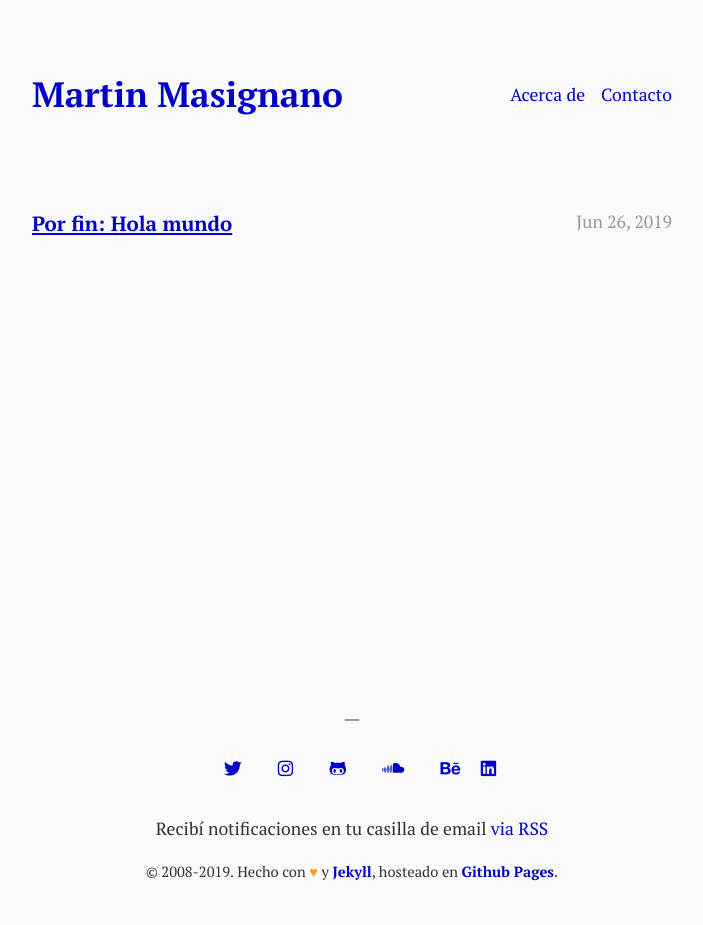
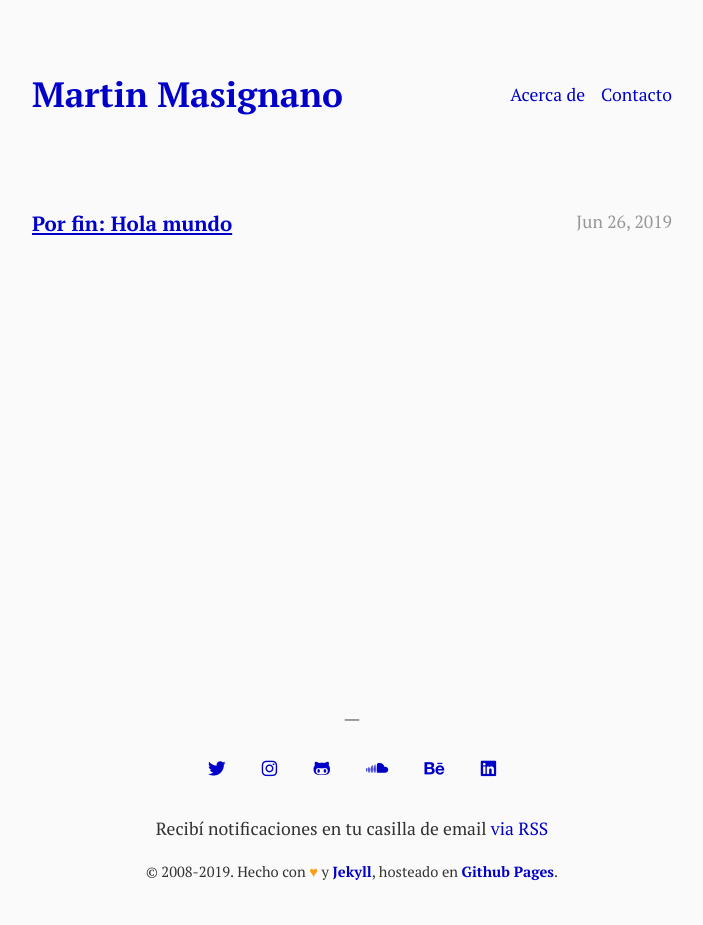
Before and after one commit to martinmasignano/martinmasignano.github.io, a Jekyll site: the page built from index.md, in a window 1280 px wide. Shown: the whole page, without its empty margins (288-991 px from the left). Built offline with Jekyll 4.4.1, drawn with Linux system fonts in a browser that asks for light colours; nearby versions of some CDN libraries.

Commit message:
Adjust list styles

```diff
--- a/_sass/minimal/base.scss
+++ b/_sass/minimal/base.scss
@@ -10,18 +10,6 @@ ul {
     li {
         list-style: none;
         display: inline-block;
-
-
-        a {
-            padding: 0 1rem
-        }
-
-        &:last-child {
-
-            a {
-                padding: 0;
-            }
-        }
     }
 }
 
--- a/_sass/minimal/layout.scss
+++ b/_sass/minimal/layout.scss
@@ -39,6 +39,21 @@ header {
 
     &.site-header {
         padding: 4rem 0 0;
+
+        ul {
+            li {
+                a {
+                    padding: 0 1rem
+                }
+
+                &:last-child {
+
+                    a {
+                        padding: 0;
+                    }
+                }
+            }
+        }
     }
 }
 
@@ -74,11 +89,20 @@ footer {
     a {
         text-decoration: none;
     }
+
+    ul {
+        li {
+            a {
+                padding: 0 1rem
+            }
+        }
+    }
 }
 
 .post-list {
     li {
         width: 100%;
+        margin: 0 0 .5rem;
 
         .post-meta {
             float: right;
```
Also changed, not shown: 1 other file.
